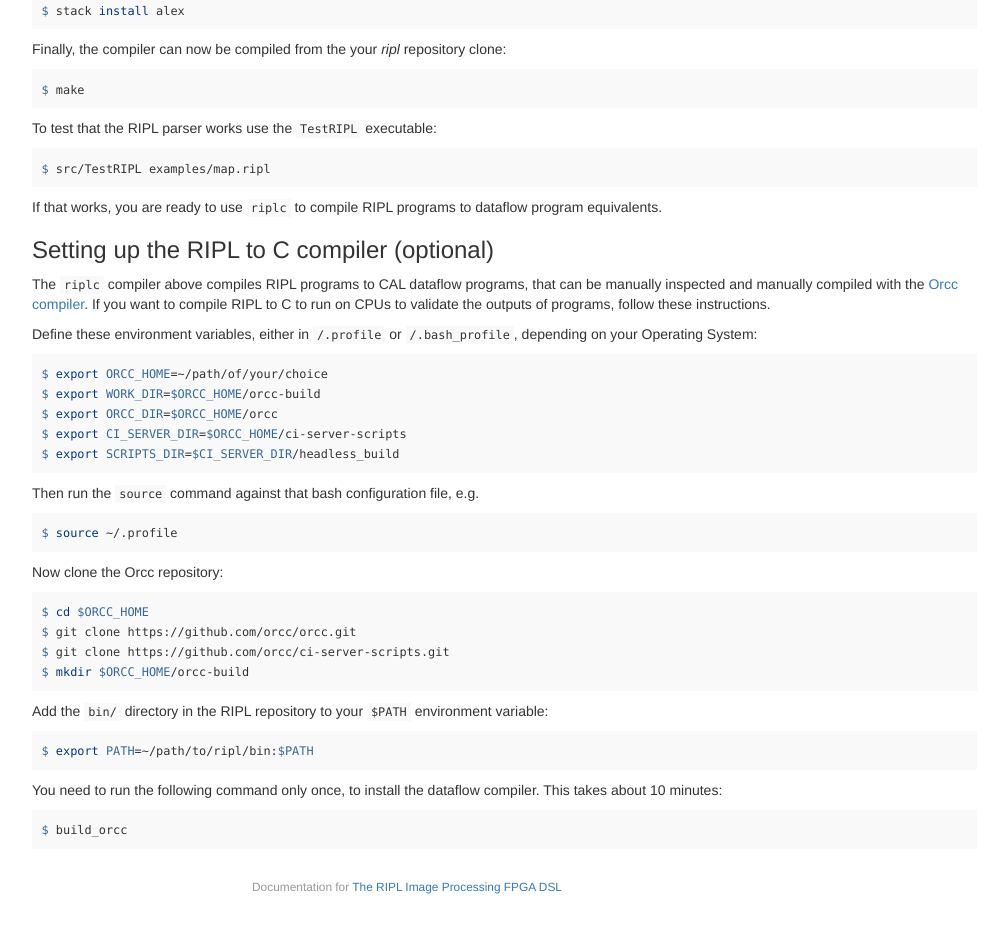
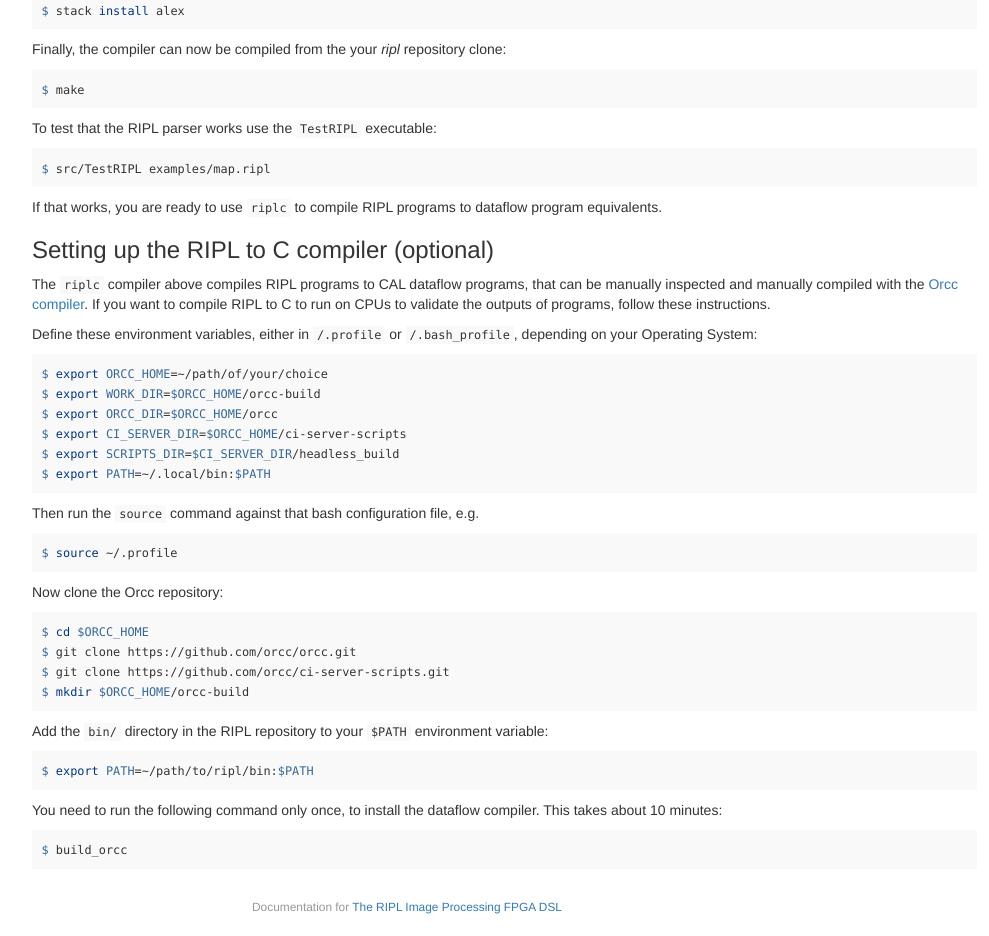
Before and after one commit to robstewart57/ripl, a Jekyll site: the page built from docs/_posts/2016-10-22-installing-ripl.md, in a window 1280 px wide. Shown: the part 429-1365 px from the top of the page, without its empty margins (233-1222 px from the left). Built offline with Jekyll 4.4.1, drawn with Linux system fonts in a browser that asks for light colours.

Commit message:
Adds instruction for ~/.local/bin to be added to PATH

```diff
--- a/docs/_posts/2016-10-22-installing-ripl.md
+++ b/docs/_posts/2016-10-22-installing-ripl.md
@@ -62,6 +62,7 @@ $ export WORK_DIR=$ORCC_HOME/orcc-build
 $ export ORCC_DIR=$ORCC_HOME/orcc
 $ export CI_SERVER_DIR=$ORCC_HOME/ci-server-scripts
 $ export SCRIPTS_DIR=$CI_SERVER_DIR/headless_build
+$ export PATH=~/.local/bin:$PATH
 {% endhighlight %}
 
 Then run the `source` command against that bash configuration file,
```
